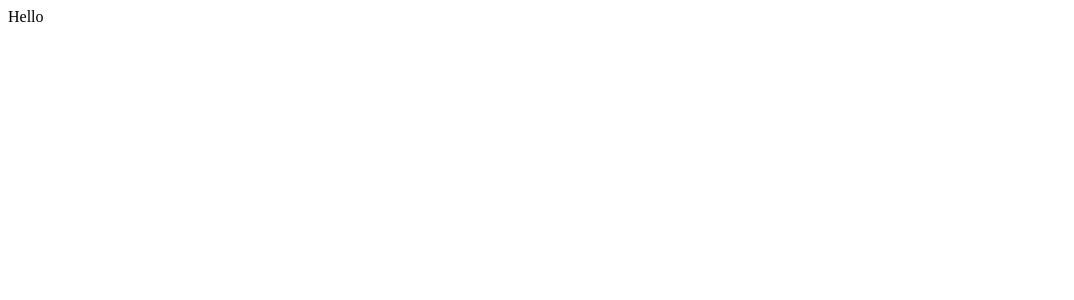
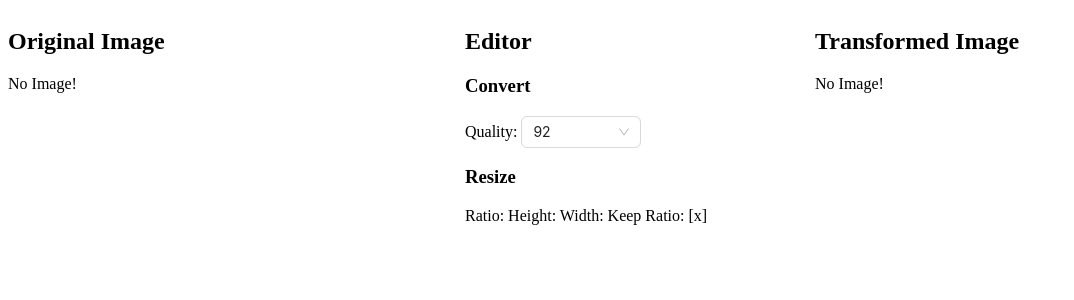
Before and after one commit to Greegko/compress-clipboard-image, a React app: page / in a window 1280 px wide. Shown: the top 300 px of the page, without its empty margins (0-1074 px from the left). Built offline with nearby package versions, Linux system fonts and the light colour scheme.

Commit message:
basic transformation

```diff
--- a/package.json
+++ b/package.json
@@ -14,7 +14,7 @@
     "@types/react": "18.0.26",
     "@types/react-dom": "18.0.10",
     "antd": "5.1.2",
-    "css-loader": "^6.7.3",
+    "css-loader": "6.7.3",
     "js-image-lib": "1.0.1",
     "lodash-es": "4.17.21",
     "prettier": "2.8.2",
@@ -22,7 +22,7 @@
     "react-dom": "18.2.0",
     "sass-loader": "^13.2.0",
     "style-loader": "^3.3.1",
-    "ts-loader": "^9.4.2",
+    "ts-loader": "9.4.2",
     "typescript": "4.9.4",
     "webpack": "5.75.0",
     "webpack-cli": "5.0.1",
--- /dev/null
+++ b/src/app.tsx
@@ -0,0 +1,105 @@
+import { Select } from "antd";
+import ImageTransformer, { MimeType } from "js-image-lib";
+import { useEffect, useState } from "react";
+
+import { formatBytes } from "./utils/format-bytes";
+import { hookImagePaste } from "./utils/paste-image";
+
+interface EditorSettings {
+  quality: number;
+}
+
+export const App = () => {
+  const [originalImage, setOriginalImage] = useState<File | null>(null);
+  const [alteredImage, setAlteredImage] = useState<Blob | null>(null);
+  const [editorSettings, setEditorSettings] = useState<EditorSettings>({ quality: 92 });
+
+  useEffect(() => {
+    hookImagePaste(file => {
+      setOriginalImage(file);
+
+      const image = new Image();
+      image.onload = function (e) {
+        console.log(image.height, e);
+      };
+
+      image.src = URL.createObjectURL(file!);
+    });
+  }, []);
+
+  useEffect(() => {
+    if (!originalImage) return;
+
+    originalImage
+      .arrayBuffer()
+      .then(arrBuff => new ImageTransformer(new Uint8Array(arrBuff)))
+      .then(transformer => {
+        // transformer.resize(200);
+        transformer.outputOptions.quality = editorSettings.quality;
+
+        setAlteredImage(new Blob([transformer.toBuffer(MimeType.JPEG)]));
+      });
+  }, [editorSettings, originalImage]);
+
+  return (
+    <div style={{ display: "flex" }}>
+      <div style={{ flex: "1" }}>
+        <h2>Original Image</h2>
+        <DisplayImage image={originalImage} />
+      </div>
+
+      <Editor
+        editorSettings={editorSettings}
+        originalImage={originalImage}
+        onEditorSettingsChanged={settings => (console.log(settings), setEditorSettings(settings))}
+      />
+
+      <div style={{ flex: "1" }}>
+        <h2>Transformed Image</h2>
+        <DisplayImage image={alteredImage} />
+      </div>
+    </div>
+  );
+};
+
+const DisplayImage = ({ image }: { image: File | Blob | null }) => {
+  if (!image) return <div>No Image!</div>;
+
+  return (
+    <div>
+      <div>File Size: {formatBytes(image.size)}</div>
+
+      <img src={URL.createObjectURL(image)} style={{ maxHeight: "75vh" }} />
+    </div>
+  );
+};
+
+interface EditorProperties {
+  originalImage: File | null;
+  editorSettings: EditorSettings;
+  onEditorSettingsChanged: (settings: EditorSettings) => void;
+}
+
+const Editor = ({ originalImage, editorSettings, onEditorSettingsChanged }: EditorProperties) => {
+  console.log(originalImage);
+  return (
+    <div style={{ width: 350 }}>
+      <h2>Editor</h2>
+      <h3>Convert</h3>
+      Quality:{" "}
+      <Select
+        style={{ width: 120 }}
+        value={editorSettings.quality}
+        options={[
+          { label: 100, value: 100 },
+          { label: 92, value: 92 },
+          { label: 85, value: 85 },
+          { label: 50, value: 50 },
+        ]}
+        onChange={quality => onEditorSettingsChanged({ quality })}
+      />
+      <h3>Resize</h3>
+      Ratio: Height: Width: Keep Ratio: [x]
+    </div>
+  );
+};
--- a/src/main.tsx
+++ b/src/main.tsx
@@ -1,6 +1,8 @@
 import { createRoot } from "react-dom/client";
+
+import { App } from "./app";
 
 const appNode = document.getElementById("app");
 const root = createRoot(appNode!);
 
-root.render(<div>Hello</div>);
+root.render(<App></App>);
--- /dev/null
+++ b/src/utils/format-bytes.ts
@@ -0,0 +1,13 @@
+// Source: https://stackoverflow.com/questions/15900485/correct-way-to-convert-size-in-bytes-to-kb-mb-gb-in-javascript
+
+export function formatBytes(bytes: number, decimals = 2): string {
+  if (!+bytes) return "0 Bytes";
+
+  const k = 1024;
+  const dm = decimals < 0 ? 0 : decimals;
+  const sizes = ["Bytes", "KB", "MB", "GB", "TB", "PB", "EB", "ZB", "YB"];
+
+  const i = Math.floor(Math.log(bytes) / Math.log(k));
+
+  return `${parseFloat((bytes / Math.pow(k, i)).toFixed(dm))} ${sizes[i]}`;
+}
--- /dev/null
+++ b/src/utils/paste-image.tsx
@@ -0,0 +1,17 @@
+export function hookImagePaste(cb: (file: File | null) => void) {
+  const pasteFn = (evt: ClipboardEvent) => {
+    const clipboardItems = evt.clipboardData!.items;
+    const items = [...clipboardItems].filter(item => item.type.includes("image"));
+
+    if (items.length === 0) {
+      return;
+    }
+
+    const item = items[0];
+    cb(item.getAsFile());
+  };
+
+  document.addEventListener("paste", pasteFn);
+
+  return () => document.removeEventListener("paste", pasteFn);
+}
```
Also changed, not shown: 1 other file (tests, documents, lock files or other folders).
